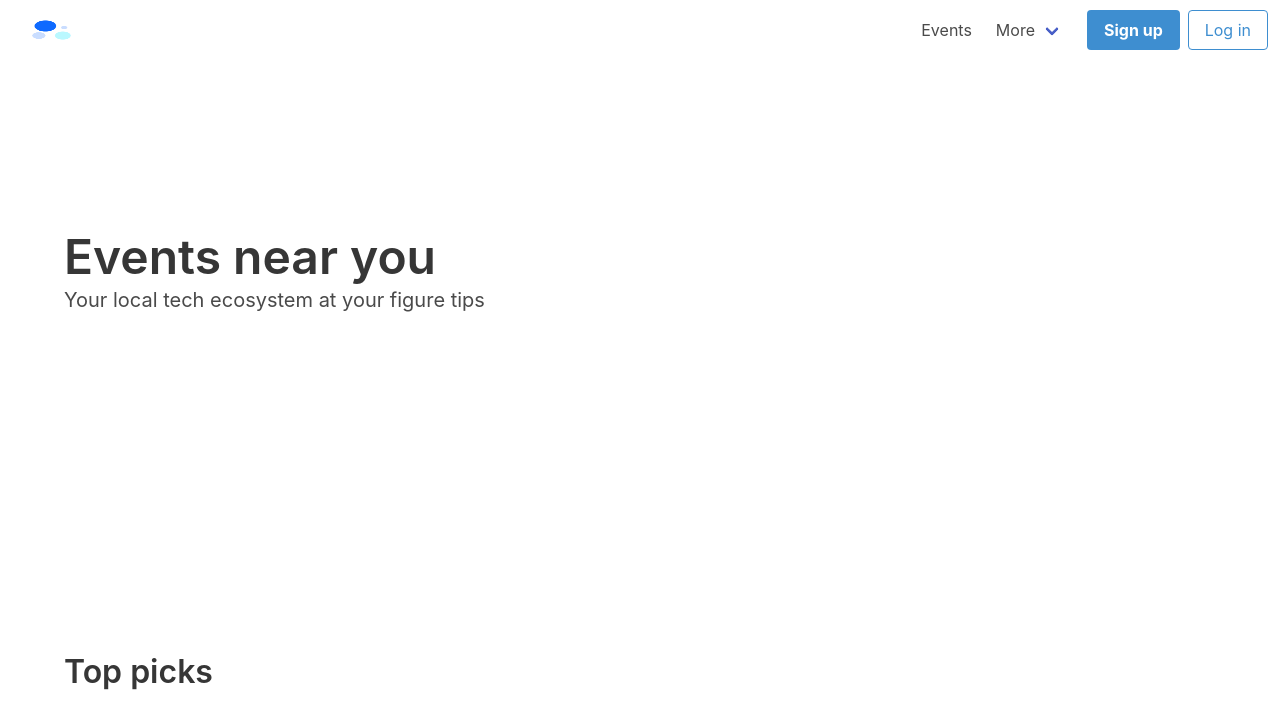
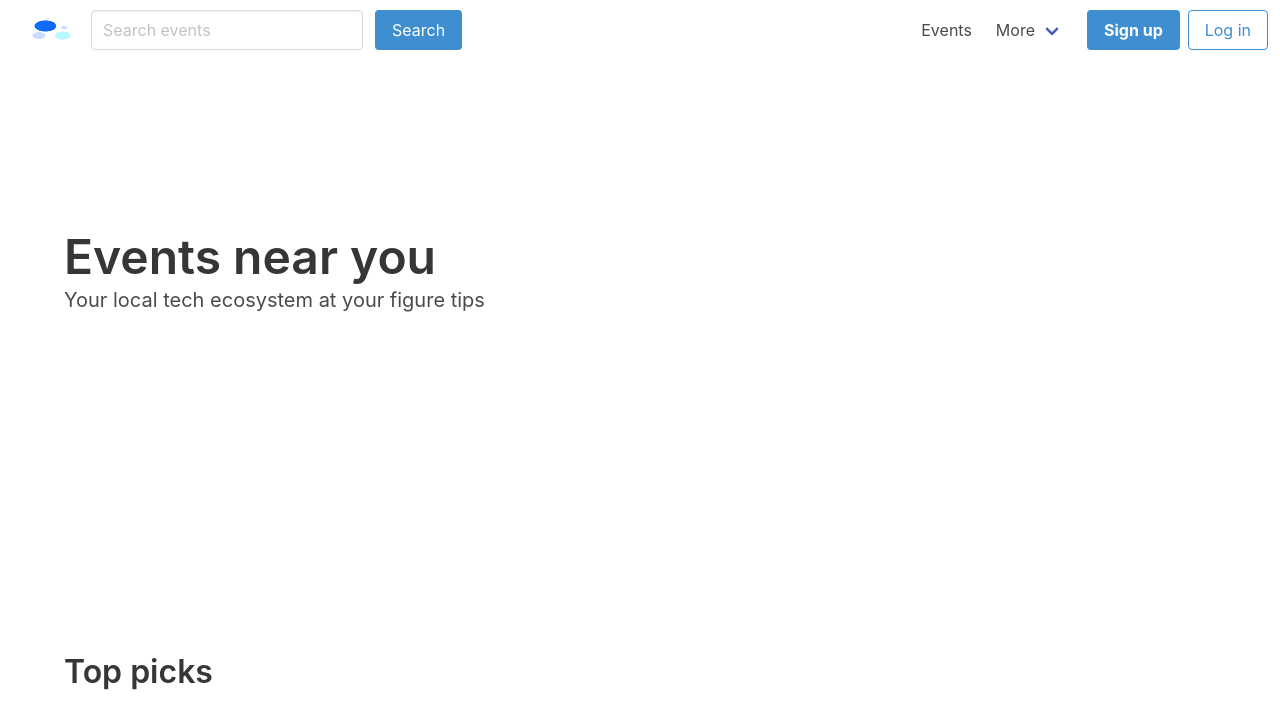
Before and after one commit to wendycodeworks/tavata, a React (Create React App) app: page / in a window 1280 px wide. Shown: the top 728 px of the page. Built offline with nearby package versions, Linux system fonts and the light colour scheme.

Commit message:
create search bar and insert into navbar

```diff
--- a/src/pages/components/NavBar.js
+++ b/src/pages/components/NavBar.js
@@ -1,6 +1,7 @@
 import React, {Component} from 'react';
 import 'bulma';
 import logo from "./assets/logo.png"
+import SearchBar from "./SearchBar.js"
 
 class NavBar extends Component {
 
@@ -15,6 +16,9 @@ class NavBar extends Component {
                     <a class="navbar-item" href="#">
                         <img src={logo} width="55" height="150"/>
                     </a>
+                    <div>
+                        <SearchBar />
+                    </div>
                  </div>
 
                     <a role="button" class="navbar-burger burger" aria-label="menu" aria-expanded="false" data-target="navbarBasicExample">
--- a/src/pages/components/SearchBar.js
+++ b/src/pages/components/SearchBar.js
@@ -6,11 +6,16 @@ class SearchBar extends Component {
     render(){
     return(
         <div>
-            <div className="field has-addons">
-                <form className="control">
-                </form>
+            <div class="field is-grouped">
+                    <p class="control is-expanded">
+                        <input class="input" type="text" placeholder="Search events"/>
+                    </p>
+                    <p class="control">
+                        <a class="button is-info">
+                        Search
+                        </a>
+                    </p>
             </div>
-
         </div>
     )
     }
```
Also changed, not shown: src/pages/components/BrowseButton.js (added).
